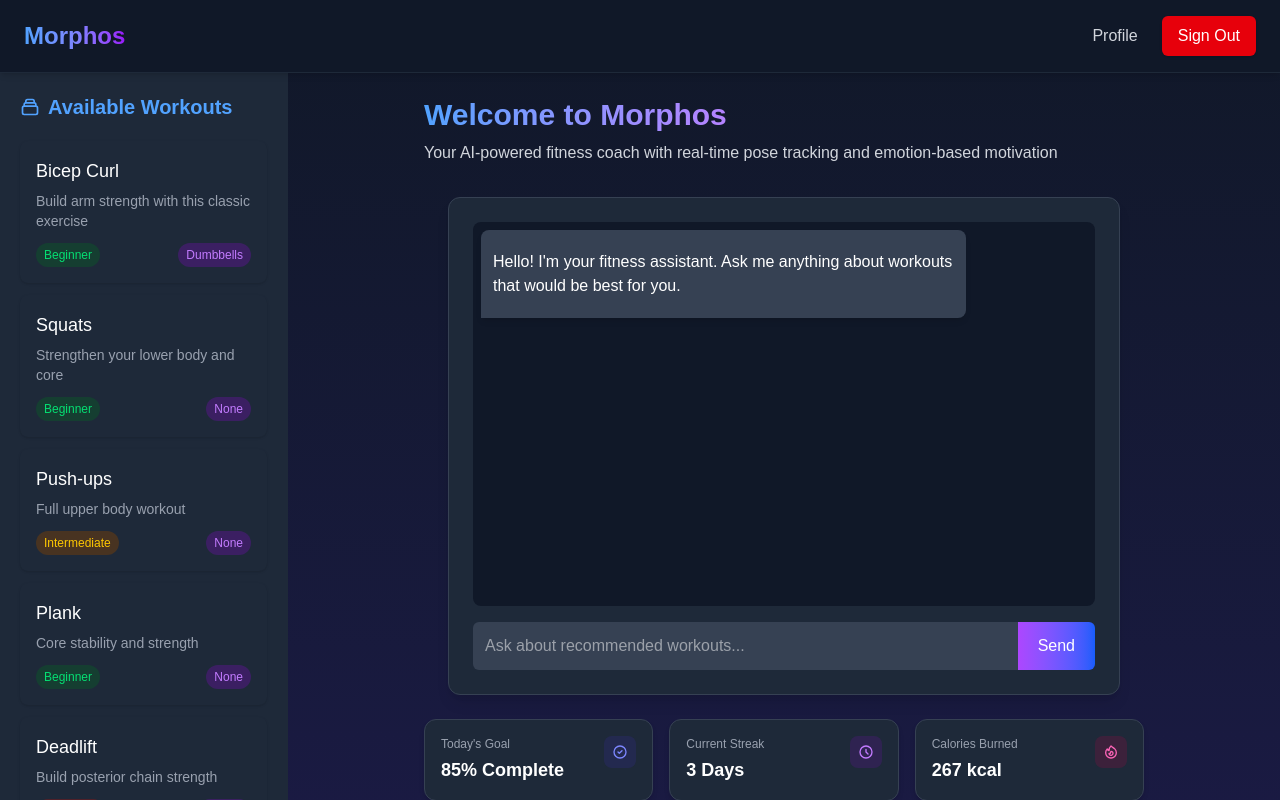
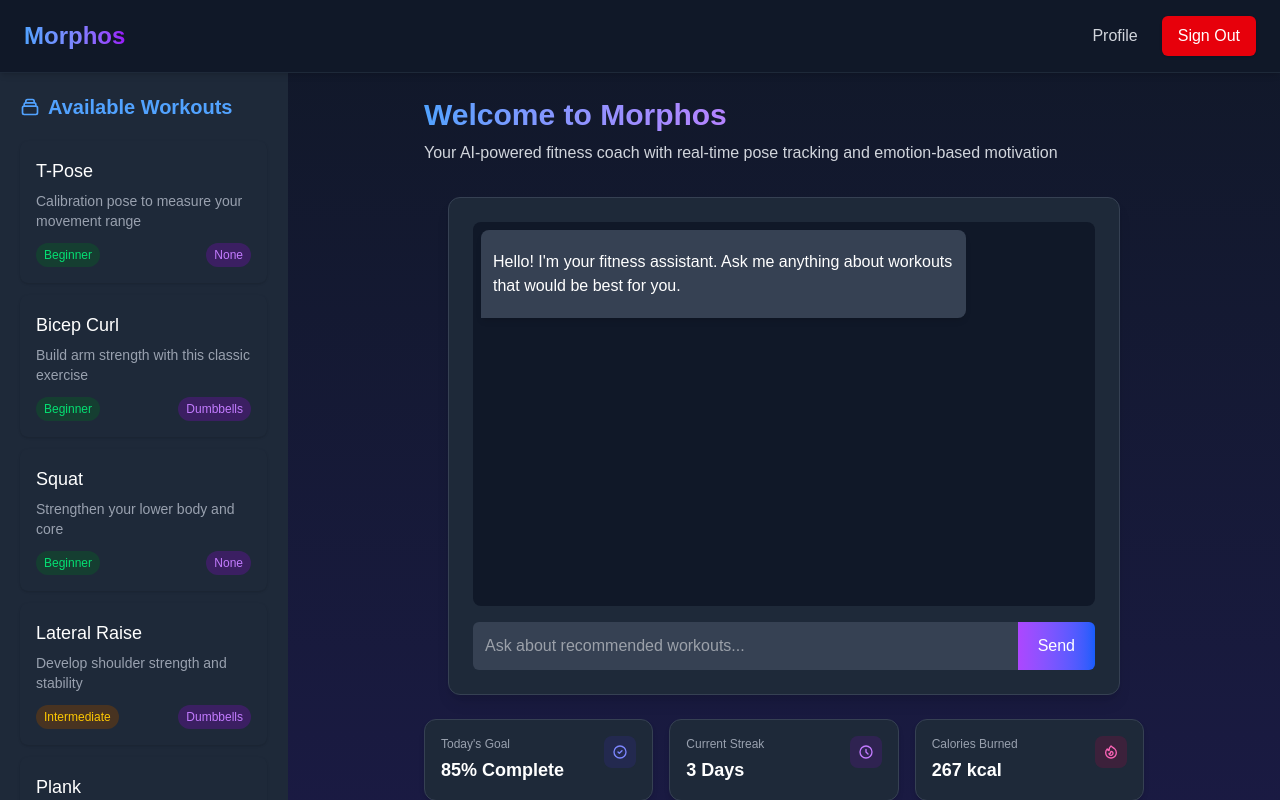
Before and after one commit to DHRUVvkdv/morphos-frontend, a Next.js app: page /homepage in a window 1280 px wide. Shown: the top 800 px of the page. Built offline with nearby package versions, Linux system fonts and the light colour scheme.

Commit message:
fixed exercises on home

```diff
--- a/src/app/homepage/page.tsx
+++ b/src/app/homepage/page.tsx
@@ -15,6 +15,13 @@ export default function HomePage() {
     // Sample workout data
     const workouts: Workout[] = [
         {
+            id: "tpose",
+            name: "T-Pose",
+            description: "Calibration pose to measure your movement range",
+            difficulty: "Beginner",
+            equipment: "None",
+        },
+        {
             id: "bicep-curl",
             name: "Bicep Curl",
             description: "Build arm strength with this classic exercise",
@@ -22,18 +29,18 @@ export default function HomePage() {
             equipment: "Dumbbells",
         },
         {
-            id: "squats",
-            name: "Squats",
+            id: "squat",
+            name: "Squat",
             description: "Strengthen your lower body and core",
             difficulty: "Beginner",
             equipment: "None",
         },
         {
-            id: "push-ups",
-            name: "Push-ups",
-            description: "Full upper body workout",
+            id: "lateral-raise",
+            name: "Lateral Raise",
+            description: "Develop shoulder strength and stability",
             difficulty: "Intermediate",
-            equipment: "None",
+            equipment: "Dumbbells",
         },
         {
             id: "plank",
@@ -41,13 +48,6 @@ export default function HomePage() {
             description: "Core stability and strength",
             difficulty: "Beginner",
             equipment: "None",
-        },
-        {
-            id: "deadlift",
-            name: "Deadlift",
-            description: "Build posterior chain strength",
-            difficulty: "Advanced",
-            equipment: "Barbell",
         }
     ];
 
@@ -205,7 +205,7 @@ export default function HomePage() {
 
                         {selectedWorkout && (
                             <div className="mt-6">
-                                <Link href={"/coach"}>
+                                <Link href={`/coach?exercise=${selectedWorkout}`}>
                                     <button className="w-full px-4 py-3 bg-gradient-to-r from-blue-600 to-indigo-700 rounded-md font-medium hover:from-blue-700 hover:to-indigo-800 transition duration-300 shadow-lg flex justify-center items-center space-x-2">
                                         <svg className="w-5 h-5" fill="none" stroke="currentColor" viewBox="0 0 24 24" xmlns="http://www.w3.org/2000/svg">
                                             <path strokeLinecap="round" strokeLinejoin="round" strokeWidth={2} d="M14.752 11.168l-3.197-2.132A1 1 0 0010 9.87v4.263a1 1 0 001.555.832l3.197-2.132a1 1 0 000-1.664z" />
--- a/src/components/FitnessCoach.tsx
+++ b/src/components/FitnessCoach.tsx
@@ -280,6 +280,7 @@ const FitnessCoach: React.FC = () => {
   // Lifecycle management - run once when component mounts
   useEffect(() => {
     console.log('FitnessCoach component mounted');
+    setExerciseMode(initialExerciseMode);
 
     // Mark component as fully mounted after a short delay
     // This ensures all initialization is complete
@@ -799,13 +800,11 @@ const FitnessCoach: React.FC = () => {
             connectionAttempts = 0; // Reset attempt counter on success
           }
 
-          if (initialExerciseMode !== 'tpose') {
-            ws.send(JSON.stringify({
-              command: 'set_mode',
-              mode: initialExerciseMode
-            }));
-            console.log(`Sent initial exercise mode: ${initialExerciseMode}`);
-          }
+          ws.send(JSON.stringify({
+            command: 'set_mode',
+            mode: exerciseMode
+          }));
+          console.log(`Sent exercise mode to server: ${exerciseMode}`);
         };
 
         ws.onmessage = (event) => {
```
